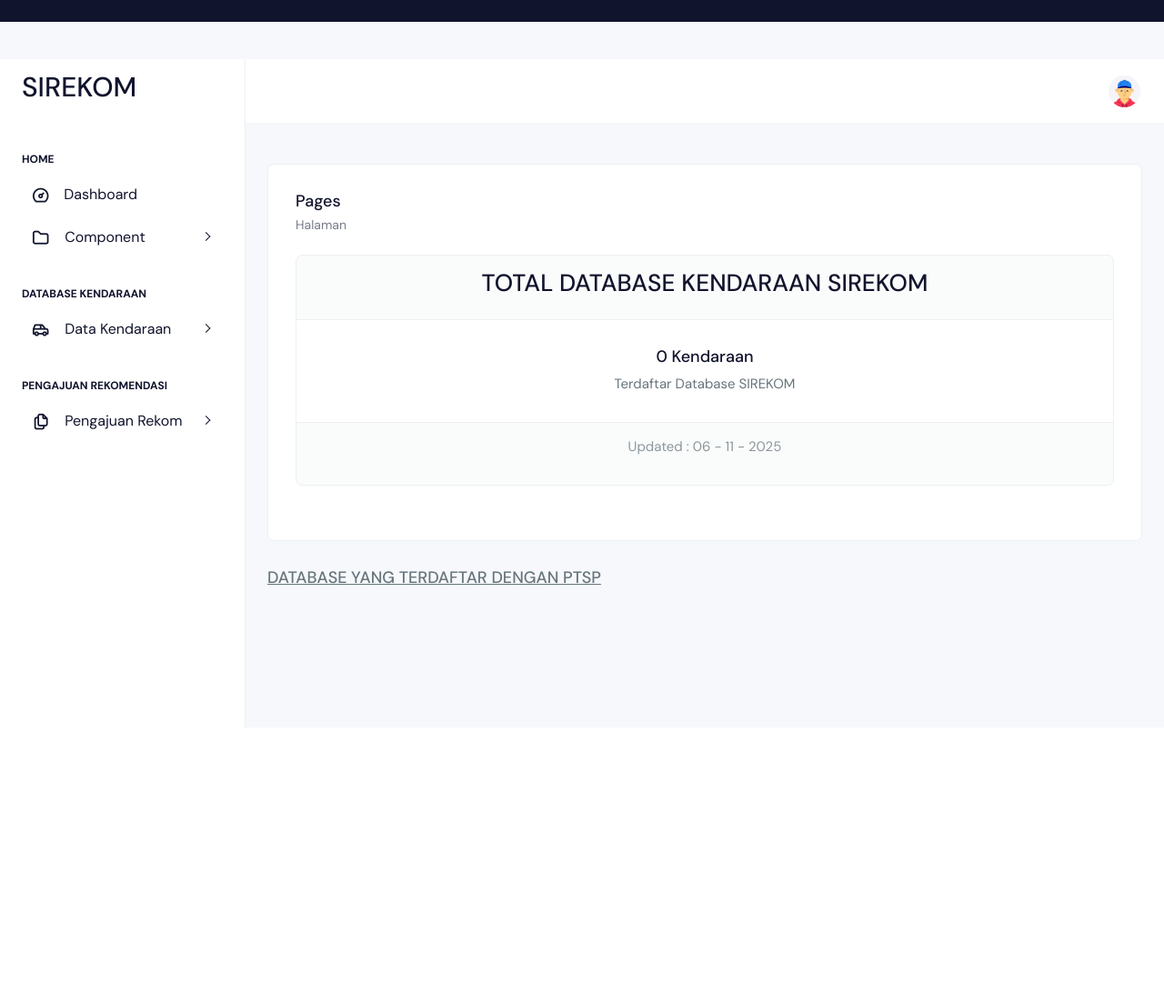
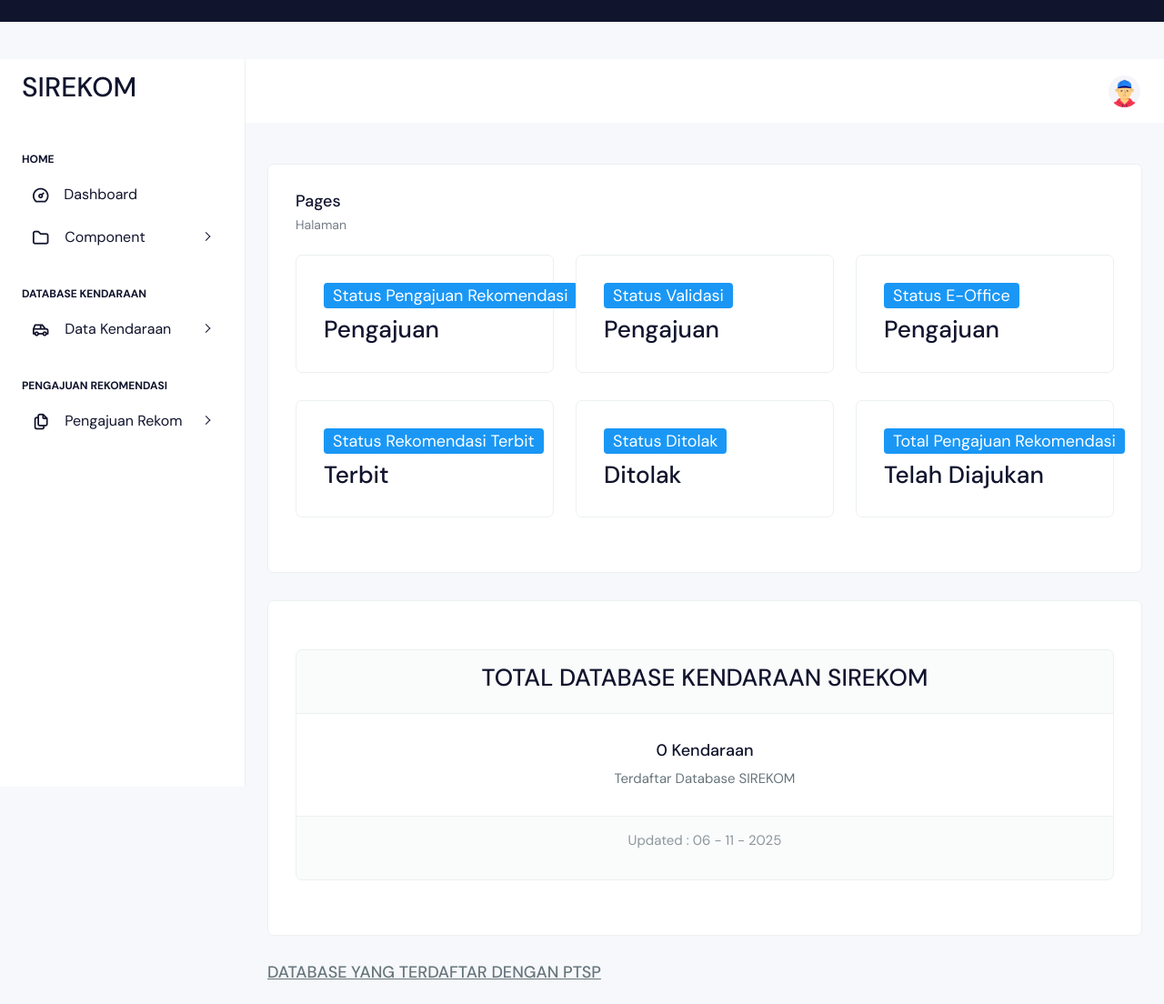
Before and after one commit to chanchanbayub/sirekom, a CodeIgniter 4 app: template app/Views/backoffice/dashboard_v.php in a window 1280 px wide. Shown: the whole page at 91% size. Before the commit the page ends 800 px from the top, so only its background shows below. Run offline with PHP 8.4 and a stand-in for CodeIgniter, Linux system fonts and the light colour scheme; the template is opened without the code that fills it, so the values that code supplies are empty; some libraries are stand-ins or nearby versions.

Commit message:
memperbaiki dashboard

```diff
--- a/app/Views/backoffice/dashboard_v.php
+++ b/app/Views/backoffice/dashboard_v.php
@@ -5,6 +5,7 @@
 <!--  Header End -->
 <div class="body-wrapper-inner">
     <div class="container-fluid">
+
         <div class="row">
             <div class="col-lg-12">
                 <div class="card w-100">
@@ -17,6 +18,74 @@
                                 </p>
                             </div>
                         </div>
+                        <br>
+                        <div class="row">
+                            <div class="col-sm-4 mb-3 mb-sm-0">
+                                <div class="card">
+                                    <div class="card-body">
+                                        <h5 class="card-title badge text-bg-secondary">Status Pengajuan Rekomendasi</h5>
+                                        <h3 class="card-text"><?= $status_pengajuan ?> Pengajuan</h3>
+                                        <!-- <p class="card-text"></p> -->
+                                        <!-- <a href="#" class="btn btn-primary">Go somewhere</a> -->
+                                    </div>
+                                </div>
+                            </div>
+                            <div class="col-sm-4">
+                                <div class="card">
+                                    <div class="card-body">
+                                        <h5 class="card-title badge text-bg-secondary">Status Validasi</h5>
+                                        <h3 class="card-text"><?= $status_pengajuan_validasi ?> Pengajuan</h3>
+                                        <!-- <a href="#" class="btn btn-primary">Go somewhere</a> -->
+                                    </div>
+                                </div>
+                            </div>
+                            <div class="col-sm-4">
+                                <div class="card">
+                                    <div class="card-body">
+                                        <h5 class="card-title badge text-bg-secondary">Status E-Office</h5>
+                                        <h3 class="card-text"><?= $status_pengajuan_eoffice ?> Pengajuan</h3>
+                                        <!-- <a href="#" class="btn btn-primary">Go somewhere</a> -->
+                                    </div>
+                                </div>
+                            </div>
+                            <div class="col-sm-4">
+                                <div class="card">
+                                    <div class="card-body">
+                                        <h5 class="card-title badge text-bg-secondary">Status Rekomendasi Terbit</h5>
+                                        <h3 class="card-text"><?= $status_pengajuan_terbit ?> Terbit</h3>
+                                        <!-- <a href="#" class="btn btn-primary">Go somewhere</a> -->
+                                    </div>
+                                </div>
+                            </div>
+                            <div class="col-sm-4">
+                                <div class="card">
+                                    <div class="card-body">
+                                        <h5 class="card-title badge text-bg-secondary">Status Ditolak</h5>
+                                        <h3 class="card-text"><?= $status_pengajuan_ditolak ?> Ditolak</h3>
+                                        <!-- <a href="#" class="btn btn-primary">Go somewhere</a> -->
+                                    </div>
+                                </div>
+                            </div>
+
+                            <div class="col-sm-4">
+                                <div class="card">
+                                    <div class="card-body">
+                                        <h5 class="card-title badge text-bg-secondary">Total Pengajuan Rekomendasi</h5>
+                                        <h3 class="card-text"><?= $total_pengajuan ?> Telah Diajukan</h3>
+                                        <!-- <a href="#" class="btn btn-primary">Go somewhere</a> -->
+                                    </div>
+                                </div>
+                            </div>
+                        </div>
+                    </div>
+                </div>
+            </div>
+        </div>
+
+        <div class="row">
+            <div class="col-lg-12">
+                <div class="card w-100">
+                    <div class="card-body">
                         <br>
 
                         <div class="card text-center">
```
Also changed, not shown: app/Controllers/Admin/DashboardController.php (+19 -2 lines).
